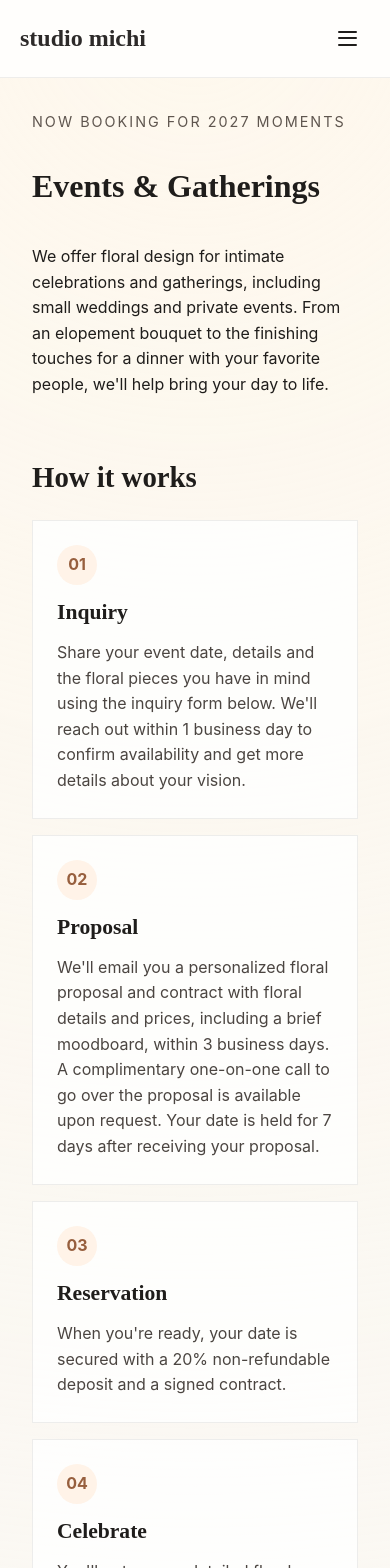
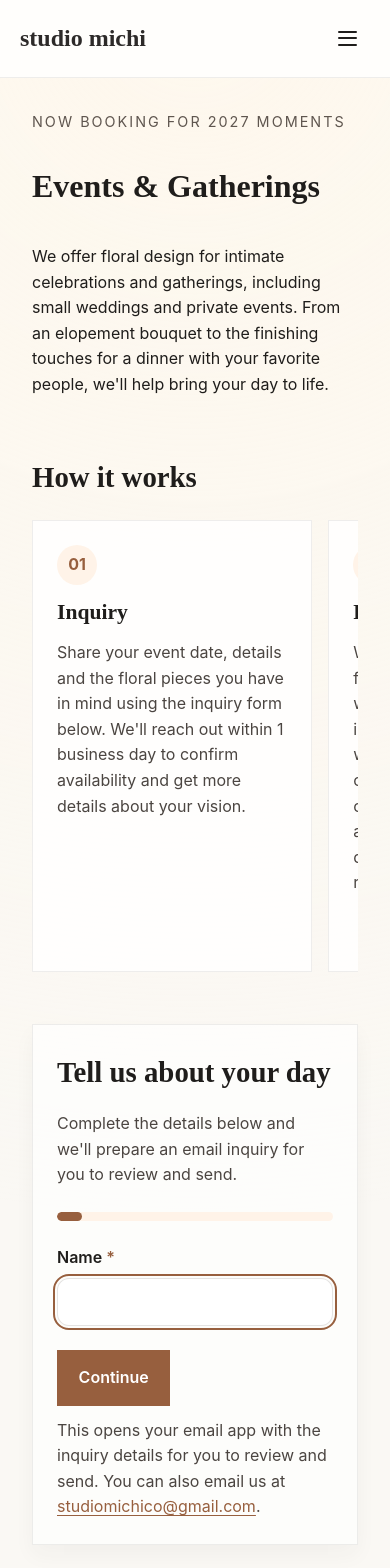
Before and after one commit to studiomichi/studiomichi.github.io, a Next.js app: page /seattle-events in a window 390 px wide. Shown: the top 1568 px of the page. Built offline with nearby package versions, Linux system fonts and the light colour scheme.

Commit message:
events and faq

```diff
--- a/app/EventsPageClient.js
+++ b/app/EventsPageClient.js
@@ -1,6 +1,6 @@
 'use client';
 
-import { useState } from 'react';
+import { useEffect, useRef, useState } from 'react';
 import { buildMailtoLink, studioEmailAddress } from './utils/contactEmail';
 
 const arrangementOptions = [
@@ -14,6 +14,71 @@ const arrangementOptions = [
   { id: 'centerpiece', label: 'Centerpiece', price: 225 },
   { id: 'pin-frog-arrangement', label: 'Pin frog arrangement', price: 50 },
   { id: 'budvases', label: 'Bud vase', price: 25 },
+];
+
+const inquirySteps = [
+  { name: 'name', label: 'Name', autoComplete: 'name', required: true },
+  { name: 'email', label: 'Email', type: 'email', autoComplete: 'email', required: true },
+  { name: 'phone', label: 'Phone', type: 'tel', autoComplete: 'tel' },
+  { name: 'eventDate', label: 'Event date', type: 'date', required: true },
+  {
+    name: 'eventType',
+    label: 'Type of event',
+    required: true,
+    placeholder: 'Select an event type',
+    options: [
+      ['Intimate wedding', 'Intimate wedding (50 or fewer guests)'],
+      ['Elopement', 'Elopement'],
+      ['Engagement photoshoot', 'Engagement photoshoot'],
+      ['Private event', 'Private event'],
+      ['Other', 'Other'],
+    ],
+  },
+  { name: 'location', label: 'Event/venue location', autoComplete: 'street-address', required: true },
+  {
+    name: 'planningStage',
+    label: 'Where are you in the planning process?',
+    required: true,
+    placeholder: 'Select a planning stage',
+    options: [
+      ['Just starting to explore', 'Just starting to explore prices'],
+      ['Date and venue are booked', 'Comparing between a few florists'],
+      ['Actively planning the details', 'Ready to book!'],
+    ],
+  },
+  {
+    name: 'referralSource',
+    label: 'How did you hear about us?',
+    required: true,
+    placeholder: 'Select a referral source',
+    options: [
+      ['Google', 'Google'],
+      ['Instagram', 'Instagram'],
+      ['Pinterest', 'Pinterest'],
+      ['Tiktok', 'Tiktok'],
+      ['Word of mouth', 'Word of mouth'],
+      ['Other', 'Other'],
+    ],
+  },
+  { name: 'guestCount', label: 'Approximate guest count', type: 'number', min: 1, max: 100, required: true },
+  {
+    name: 'floralInvestment',
+    label: 'Floral investment',
+    required: true,
+    placeholder: 'Select a range',
+    options: [
+      ['300-1000', '$300 - $1,000'],
+      ['1000-2000', '$1,000 - $2,000'],
+      ['2000-5000', '$2,000 - $5,000'],
+      ['5000+', '$5,000+'],
+    ],
+  },
+  {
+    name: 'notes',
+    label: 'Other details',
+    type: 'textarea',
+    placeholder: "Share your stylistic direction, color palette, floral pieces you're looking for, or any questions you have.",
+  },
 ];
 
 const currencyFormatter = new Intl.NumberFormat('en-US', {
@@ -42,9 +107,40 @@ function getLocalDateValue() {
 }
 
 export default function EventsPageClient() {
+  const processListRef = useRef(null);
+  const formFieldRef = useRef(null);
+  const [activeFormStep, setActiveFormStep] = useState(0);
+  const [inquiry, setInquiry] = useState(
+    Object.fromEntries(inquirySteps.map(({ name }) => [name, ''])),
+  );
   const [quantities, setQuantities] = useState(
     Object.fromEntries(arrangementOptions.map(({ id }) => [id, 0])),
   );
+
+  useEffect(() => {
+    if (!window.matchMedia('(max-width: 640px)').matches) return;
+    formFieldRef.current?.focus();
+  }, [activeFormStep]);
+
+  useEffect(() => {
+    const processList = processListRef.current;
+    if (!processList) return undefined;
+
+    const observer = new IntersectionObserver(
+      (entries) => {
+        entries.forEach((entry) => {
+          if (entry.isIntersecting && entry.intersectionRatio >= 0.5) {
+            entry.target.classList.add('is-visible');
+          }
+        });
+      },
+      { root: processList, threshold: 0.5 },
+    );
+
+    processList.querySelectorAll('li').forEach((step) => observer.observe(step));
+
+    return () => observer.disconnect();
+  }, []);
 
   const getQuantity = (id) => (
     Number.isFinite(quantities[id]) ? quantities[id] : 0
@@ -69,27 +165,102 @@ export default function EventsPageClient() {
   );
   const laborCost = Math.round(floralPiecesSubtotal * 0.3 * 100) / 100;
   const estimatedTotal = floralPiecesSubtotal + laborCost;
+  const currentFormStep = inquirySteps[activeFormStep];
+  const formProgress = Math.round(((activeFormStep + 1) / inquirySteps.length) * 100);
+
+  const updateInquiry = (event) => {
+    const { name, value } = event.target;
+    setInquiry((currentInquiry) => ({ ...currentInquiry, [name]: value }));
+  };
+
+  const renderInquiryField = (step, ref) => (
+    <label className="events-field" key={step.name}>
+      <span>
+        {step.label}
+        {step.required && <span aria-hidden="true"> *</span>}
+      </span>
+      {step.options ? (
+        <select
+          ref={ref}
+          name={step.name}
+          value={inquiry[step.name]}
+          onChange={updateInquiry}
+          required={step.required}
+        >
+          <option value="" disabled>{step.placeholder}</option>
+          {step.options.map(([value, label]) => (
+            <option value={value} key={value}>{label}</option>
+          ))}
+        </select>
+      ) : step.type === 'textarea' ? (
+        <textarea
+          ref={ref}
+          name={step.name}
+          value={inquiry[step.name]}
+          onChange={updateInquiry}
+          rows="5"
+          placeholder={step.placeholder}
+        />
+      ) : (
+        <input
+          ref={ref}
+          name={step.name}
+          type={step.type || 'text'}
+          autoComplete={step.autoComplete}
+          min={step.name === 'eventDate' ? getLocalDateValue() : step.min}
+          max={step.max}
+          inputMode={step.name === 'guestCount' ? 'numeric' : undefined}
+          value={inquiry[step.name]}
+          onChange={updateInquiry}
+          required={step.required}
+        />
+      )}
+    </label>
+  );
 
   const handleSubmit = (event) => {
     event.preventDefault();
 
-    const formData = new FormData(event.currentTarget);
+    const form = event.currentTarget;
+    const isMobile = window.matchMedia('(max-width: 640px)').matches;
+    if (isMobile && activeFormStep < inquirySteps.length - 1) {
+      if (!formFieldRef.current?.reportValidity()) return;
+      setActiveFormStep((currentStep) => currentStep + 1);
+      return;
+    }
+
+    const invalidField = Array.from(
+      form.querySelectorAll(
+        '.events-form-desktop input, .events-form-desktop select, .events-form-desktop textarea',
+      ),
+    ).find((field) => !field.checkValidity());
+
+    if (invalidField) {
+      if (isMobile) {
+        const stepIndex = inquirySteps.findIndex(({ name }) => name === invalidField.name);
+        if (stepIndex !== -1) setActiveFormStep(stepIndex);
+      } else {
+        invalidField.reportValidity();
+      }
+      return;
+    }
+
     const body = [
-      `Name: ${formData.get('name')}`,
-      `Email: ${formData.get('email')}`,
-      `Phone: ${formData.get('phone') || ''}`,
-      `Event type: ${formData.get('eventType')}`,
-      `Event date: ${formData.get('eventDate')}`,
-      `Planning stage: ${formData.get('planningStage') || ''}`,
-      `How did you hear about us?: ${formData.get('referralSource') || ''}`,
-      `Venue or location: ${formData.get('location') || ''}`,
-      `Estimated guest count: ${formData.get('guestCount') || ''}`,
-      `Floral investment: ${formData.get('floralInvestment') || ''}`,
-      `Color, style, or other notes: ${formData.get('notes') || ''}`,
+      `Name: ${inquiry.name}`,
+      `Email: ${inquiry.email}`,
+      `Phone: ${inquiry.phone}`,
+      `Event type: ${inquiry.eventType}`,
+      `Event date: ${inquiry.eventDate}`,
+      `Planning stage: ${inquiry.planningStage}`,
+      `How did you hear about us?: ${inquiry.referralSource}`,
+      `Venue or location: ${inquiry.location}`,
+      `Estimated guest count: ${inquiry.guestCount}`,
+      `Floral investment: ${inquiry.floralInvestment}`,
+      `Color, style, or other notes: ${inquiry.notes}`,
     ].join('\n\n');
 
     trackEvent('submit_event_inquiry', 'form', {
-      event_type: formData.get('eventType'),
+      event_type: inquiry.eventType,
     });
 
     window.location.href = buildMailtoLink({
@@ -112,7 +283,7 @@ export default function EventsPageClient() {
         <div className="section-header">
           <h2 id="events-process-title">How it works</h2>
         </div>
-        <ol className="events-process-list">
+        <ol className="events-process-list" ref={processListRef}>
           <li>
             <h3>Inquiry</h3>
             <p>
@@ -129,7 +300,7 @@ export default function EventsPageClient() {
           <li>
             <h3>Reservation</h3>
             <p>
-              When you're ready, your date is secured with a 20% non-refundable deposit and a signed contract.
+              When you're ready, your date is secured with a 20% non-refundable deposit (or $500, whichever is lower) and a signed contract.
             </p>
           </li>
           <li>
@@ -150,85 +321,12 @@ export default function EventsPageClient() {
           </p>
         </div>
 
-        <form className="events-form" onSubmit={handleSubmit}>
+        <form className="events-form" onSubmit={handleSubmit} noValidate>
+          <div className="events-form-desktop">
             <div className="events-form-grid">
-            <label className="events-field">
-              <span>Name <span aria-hidden="true">*</span></span>
-              <input autoComplete="name" name="name" required />
-            </label>
-            <label className="events-field">
-              <span>Email <span aria-hidden="true">*</span></span>
-              <input autoComplete="email" name="email" type="email" required />
-            </label>
-            <label className="events-field">
-              <span>Phone</span>
-              <input autoComplete="tel" name="phone" type="tel" />
-            </label>
-            <label className="events-field">
-              <span>Event date <span aria-hidden="true">*</span></span>
-              <input name="eventDate" type="date" min={getLocalDateValue()} required />
-            </label>
-            <label className="events-field">
-              <span>Type of event <span aria-hidden="true">*</span></span>
-              <select name="eventType" defaultValue="" required>
-                <option value="" disabled>Select an event type</option>
-                <option value="Intimate wedding">Intimate wedding (50 or fewer guests)</option>
-                <option value="Elopement">Elopement</option>
-                <option value="Engagement photoshoot">Engagement photoshoot</option>
-                <option value="Private event">Private event</option>
-                <option value="Other">Other</option>
-              </select>
-            </label>
-            <label className="events-field">
-              <span>Event/venue location <span aria-hidden="true">*</span></span>
-              <input autoComplete="street-address" name="location" required />
-            </label>
-            <label className="events-field">
-              <span>Where are you in the planning process? <span aria-hidden="true">*</span></span>
-              <select name="planningStage" defaultValue="" required>
-                <option value="">Select a planning stage</option>
-                <option value="Just starting to explore">Just starting to explore prices</option>
-                <option value="Date and venue are booked">Comparing between a few florists</option>
-                <option value="Actively planning the details">Ready to book!</option>
-              </select>
-            </label>
-            <label className="events-field">
-              <span>How did you hear about us? <span aria-hidden="true">*</span></span>
-              <select name="referralSource" defaultValue="" required>
-                <option value="">Select a referral source</option>
-                <option value="Google">Google</option>
-                <option value="Instagram">Instagram</option>
-                <option value="Pinterest">Pinterest</option>
-                <option value="Tiktok">Tiktok</option>
-                <option value="Word of mouth">Word of mouth</option>
-                <option value="Other">Other</option>
-              </select>
-            </label>
-            <label className="events-field">
-              <span>Approximate guest count <span aria-hidden="true">*</span></span>
-              <input name="guestCount" type="number" min="1" max="100" inputMode="numeric" required />
-            </label>
-            <label className="events-field">
-              <span>Floral investment <span aria-hidden="true">*</span></span>
-              <select name="floralInvestment" defaultValue="" required>
-                <option value="">Select a range</option>
-                <option value="300-1000">$300 - $1,000</option>
-                <option value="1000-2000">$1,000 - $2,000</option>
-                <option value="2000-5000">$2,000 - $5,000</option>
-                <option value="5000+">$5,000+</option>
-              </select>
-            </label>
+              {inquirySteps.slice(0, -1).map((step) => renderInquiryField(step))}
             </div>
-
-          <label className="events-field">
-            <span>Other details</span>
-            <textarea
-              name="notes"
-              rows="5"
-              placeholder="Share your stylistic direction, color palette, floral pieces you're looking for, ins or any questions you have."
-            />
-          </label>
-
+            {renderInquiryField(inquirySteps[inquirySteps.length - 1])}
             <div className="events-form-submit">
               <button className="button" type="submit">Prepare inquiry email</button>
               <p>
@@ -236,6 +334,43 @@ export default function EventsPageClient() {
                 review and send. You can also email us at{' '}
                 <a href={`mailto:${studioEmailAddress}`}>{studioEmailAddress}</a>.
               </p>
+            </div>
+          </div>
+
+          <div className="events-form-mobile">
+            <div
+              className="events-form-progress-track"
+              role="progressbar"
+              aria-label="Inquiry form progress"
+              aria-valuemin={0}
+              aria-valuemax={100}
+              aria-valuenow={formProgress}
+              aria-valuetext={`${formProgress}% complete`}
+            >
+              <span style={{ width: `${formProgress}%` }} />
+            </div>
+            {renderInquiryField(currentFormStep, formFieldRef)}
+            <div className="events-form-submit">
+              <div className="events-form-navigation">
+                {activeFormStep > 0 && (
+                  <button
+                    className="button events-form-back"
+                    type="button"
+                    onClick={() => setActiveFormStep((currentStep) => currentStep - 1)}
+                  >
+                    Back
+                  </button>
+                )}
+                <button className="button" type="submit">
+                  {activeFormStep === inquirySteps.length - 1 ? 'Prepare email' : 'Continue'}
+                </button>
+              </div>
+              <p>
+                This opens your email app with the inquiry details for you to
+                review and send. You can also email us at{' '}
+                <a href={`mailto:${studioEmailAddress}`}>{studioEmailAddress}</a>.
+              </p>
+            </div>
           </div>
         </form>
       </section>
@@ -246,7 +381,7 @@ export default function EventsPageClient() {
           <p>
             Choose the quantities you're considering to see a rough estimate
             based on the average listed price for each piece. Prices are not personalized and do
-            not include taxes or delivery, so your final proposal may differ from
+            not include taxes, delivery or operational fees, so your final proposal may differ from
             this estimate.
           </p>
         </div>
--- a/app/FaqPageClient.js
+++ b/app/FaqPageClient.js
@@ -73,7 +73,7 @@ const faqSections = [
       },
       {
         question: 'How does the floral estimator work?',
-        answer: 'The estimator provides a rough estimate based on the averagelisted prices for the floral pieces selected, including labor. Prices are not personalized and do not include tax or delivery, so your final proposal may differ from this estimate. It\'s meant to give you a general idea of the cost for your event flowers.',
+        answer: 'The estimator provides a rough estimate based on the averagelisted prices for the floral pieces selected, including labor. Prices are not personalized and do not include tax, delivery or operational fees, so your final proposal may differ from this estimate. It\'s meant to give you a general idea of the cost for your event flowers.',
       },
       {
         question: 'What type of events do you design for?',
@@ -81,7 +81,7 @@ const faqSections = [
       },
       {
         question: 'What locations do you serve?',
-        answer: 'We offer floral design for intimate gatherings and events in and around the Seattle area, including Shoreline, Kirkland, Ballard, West Seattle, Bellevue, Redmond, Renton, Kent, etc. If your event is outside of the Seattle area, please reach out to us and we\'ll do our best to accommodate your event. We also offer pick-up for personal flowers.',
+        answer: 'We offer floral design for intimate gatherings and events in and around the Seattle area, including Shoreline, Kirkland, Ballard, West Seattle, Bellevue, Redmond, Renton, Kent, etc. For travel over 20+ miles outside of our studio, a $2/mile fee applies. If your event is outside of the Seattle area, please reach out to us and we\'ll do our best to accommodate your event. We also offer pick-up for personal flowers.',
       },
     ],
   },
--- a/app/globals.css
+++ b/app/globals.css
@@ -877,6 +877,30 @@ select {
   gap: 1.75rem;
 }
 
+.events-form-desktop {
+  display: grid;
+  gap: 1.75rem;
+}
+
+.events-form-mobile {
+  display: none;
+}
+
+.events-form-progress-track {
+  height: 0.55rem;
+  overflow: hidden;
+  background: var(--color-accent-soft);
+  border-radius: 999px;
+
+  span {
+    display: block;
+    height: 100%;
+    background: var(--color-accent);
+    border-radius: inherit;
+    transition: width 0.25s ease;
+  }
+}
+
 .events-form-grid {
   display: grid;
   grid-template-columns: repeat(2, minmax(0, 1fr));
@@ -1081,6 +1105,23 @@ select {
   }
 }
 
+.events-form-navigation {
+  display: flex;
+  flex-wrap: wrap;
+  gap: 0.75rem;
+}
+
+.events-form-back {
+  background: var(--color-surface);
+  color: var(--color-text);
+  border: 1px solid var(--color-border-strong);
+
+  &:hover {
+    background: var(--color-accent-soft);
+    color: var(--color-text);
+  }
+}
+
 .footer-socials {
   display: flex;
   gap: 0.75rem;
@@ -1224,9 +1265,39 @@ select {
     grid-template-columns: 1fr;
   }
 
-  .events-intro,
+  .events-intro {
+    grid-template-columns: 1fr;
+  }
+
+  .events-form-desktop {
+    display: none;
+  }
+
+  .events-form-mobile {
+    display: grid;
+    gap: 1.5rem;
+  }
+
   .events-process-list {
-    grid-template-columns: 1fr;
+    grid-auto-columns: 86%;
+    grid-auto-flow: column;
+    grid-template-columns: none;
+    min-width: 0;
+    max-width: 100%;
+    overflow-x: auto;
+    padding-bottom: 0.75rem;
+    scroll-snap-type: x mandatory;
+    -webkit-overflow-scrolling: touch;
+
+    li {
+      position: relative;
+      scroll-snap-align: start;
+      transition: opacity 180ms ease-in-out;
+    }
+
+    li:not(:first-child):not(.is-visible) {
+      opacity: 0.68;
+    }
   }
 
   .events-intro-image,
```
Lines whose indentation alone changed are shown as unchanged.
